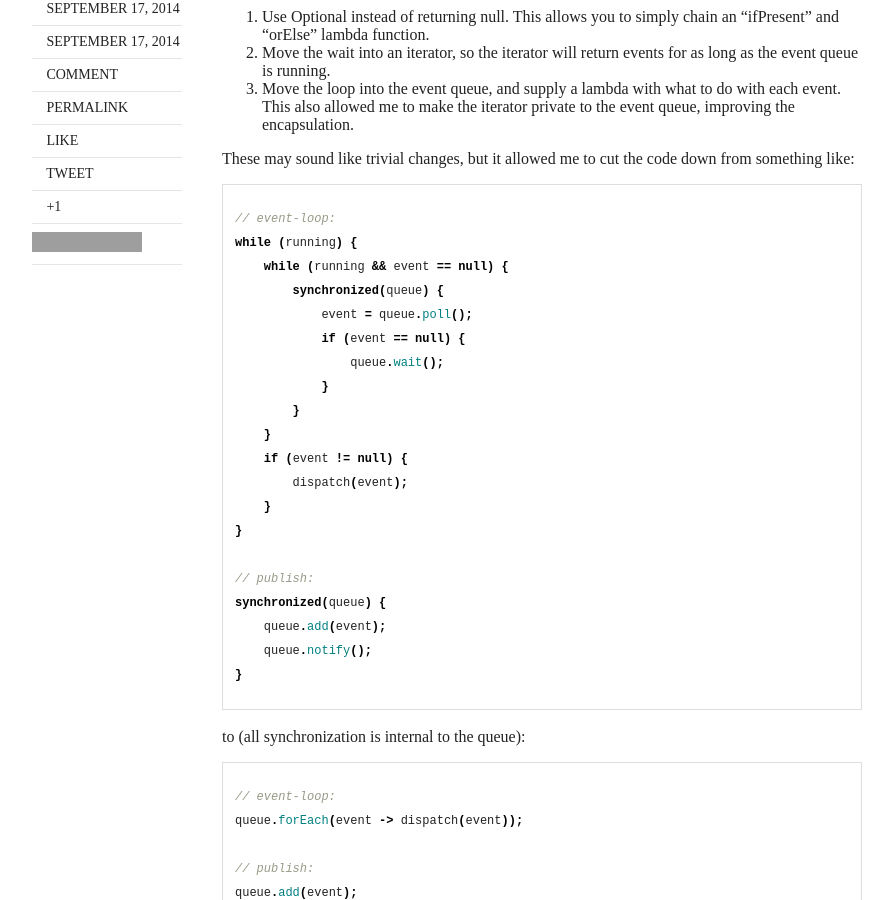
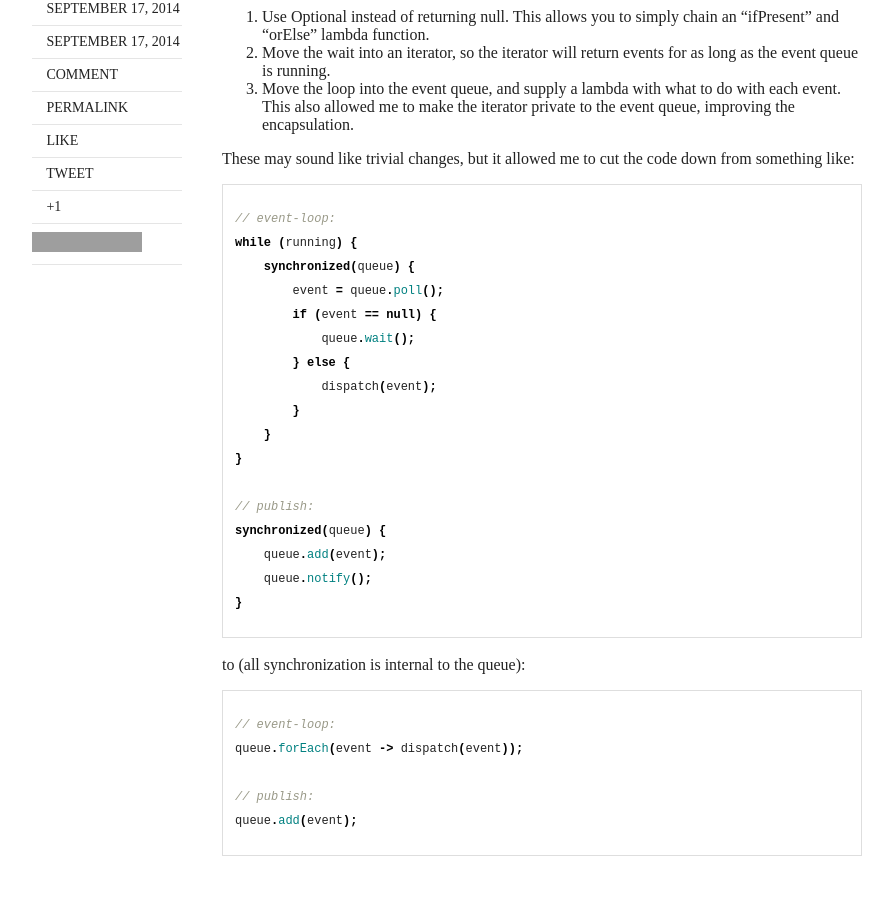
Before and after one commit to corani/corani.github.io, a Jekyll site: the page built from _posts/2014-09-17-playing-with-java-8.md, in a window 1280 px wide and 900 px high, scrolled down 940 px. Shown: the whole window, without its empty margins (128-1021 px from the left). Built offline with Jekyll 4.4.1, drawn with Linux system fonts in a browser that asks for light colours; nearby versions of some CDN libraries; some web fonts are replaced; comment, search, counter and statistics services are not loaded; grey boxes are pictures that could not be loaded.

Commit message:
Simplify 'before' code

```diff
--- a/_posts/2014-09-17-playing-with-java-8.md
+++ b/_posts/2014-09-17-playing-with-java-8.md
@@ -31,16 +31,13 @@ These may sound like trivial changes, but it allowed me to cut the code down fro
 {% highlight java %}
 // event-loop:
 while (running) {
-    while (running && event == null) {
-        synchronized(queue) {
-            event = queue.poll();
-            if (event == null) {
-                queue.wait();
-            }
+    synchronized(queue) {
+        event = queue.poll();
+        if (event == null) {
+            queue.wait();
+        } else {
+            dispatch(event);
         }
-    }
-    if (event != null) {
-        dispatch(event);
     }
 }
 
```
